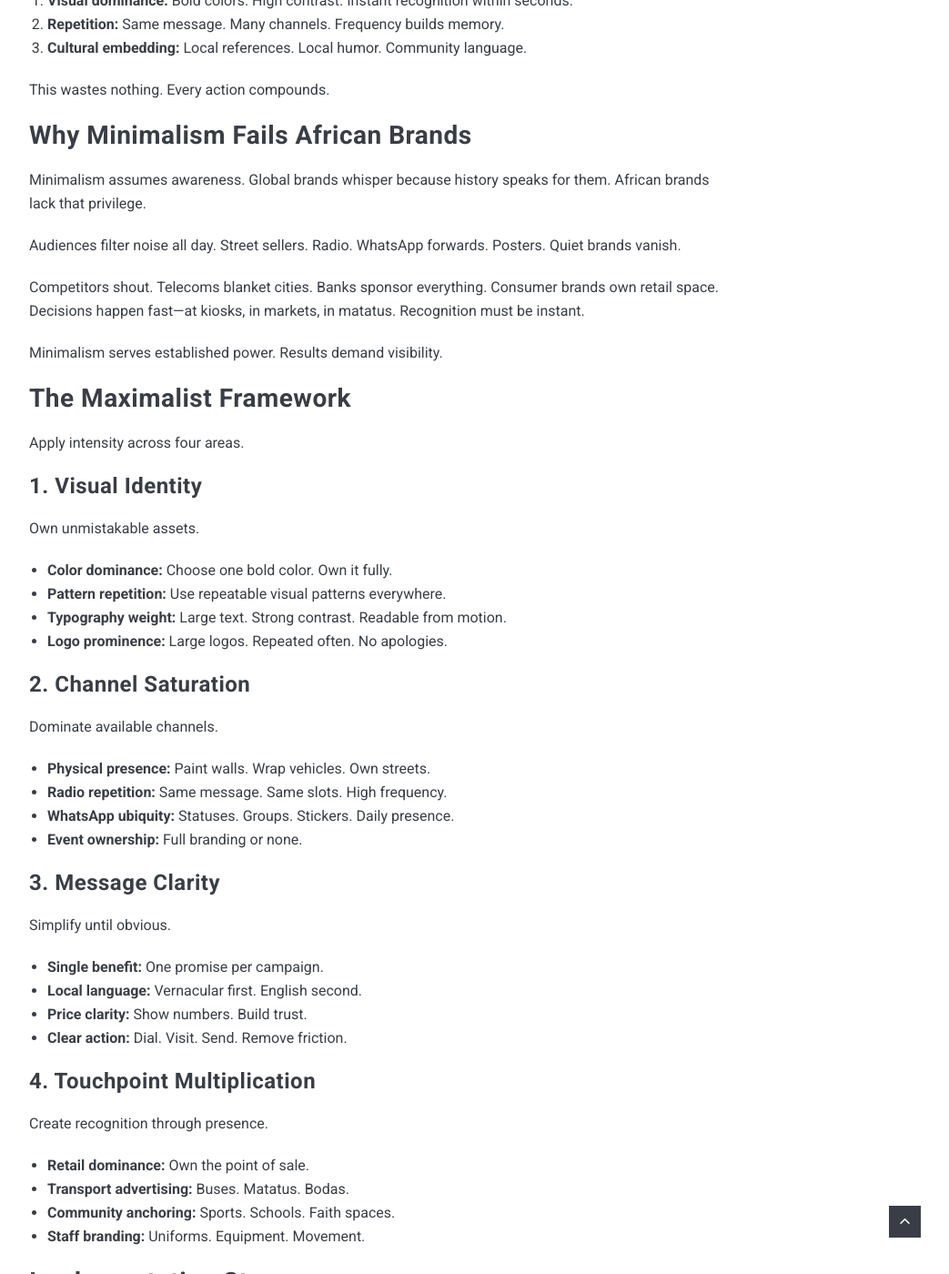
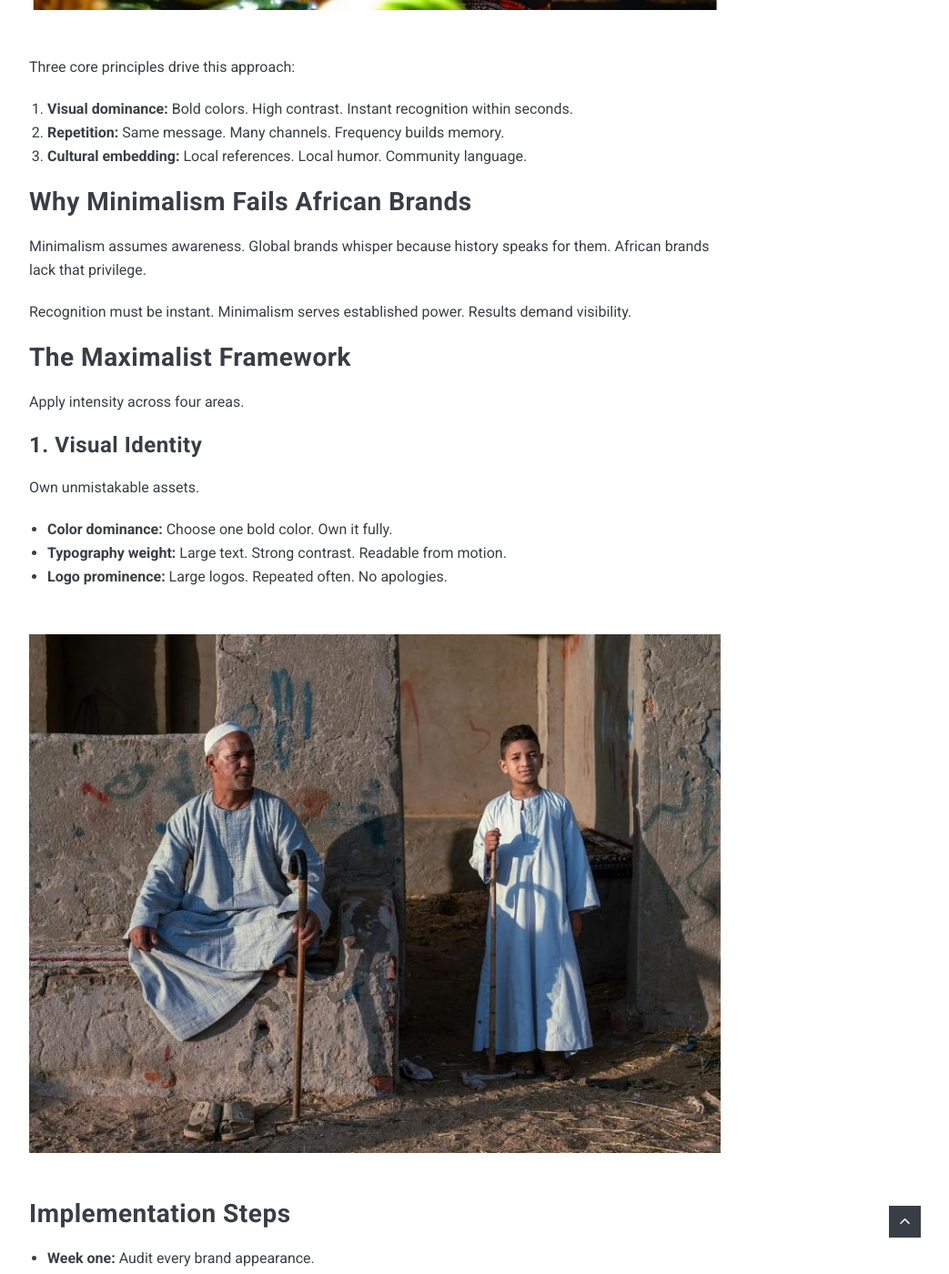
Before and after one commit to vrmshamba/mediatec-insights, a Jekyll site: the page built from _posts/2025-01-17-maximalist-marketing.md, in a window 1280 px wide and 1400 px high, scrolled down 2865 px. Shown: the whole window at 91% size, without its empty margins (228-1271 px from the left). Built offline with Jekyll 4.4.1, drawn with Linux system fonts in a browser that asks for light colours; nearby versions of some CDN libraries; comment, search, counter and statistics services are not loaded; some of the changed text lies outside the part shown.

Commit message:
Update 2025-01-17-maximalist-marketing.md
Signed-off-by: suziengatia <127926050+vrmshamba@users.noreply.github.com>

```diff
--- a/_posts/2025-01-17-maximalist-marketing.md
+++ b/_posts/2025-01-17-maximalist-marketing.md
@@ -2,7 +2,7 @@
 layout: post
 title: "Why African Brands Win With Maximum Impact: The Case for Maximalist Marketing"
 date: 2025-01-17 09:00:00 +0300
-image: images 01.jpg
+image: /images/01.jpg
 tags: [african-marketing, brand-strategy, maximalist-marketing]
 description: "African brands face unique challenges. Limited budgets. Fragmented markets. Low brand awareness. Maximalist marketing delivers the bold presence needed to break through."
 ---
@@ -20,11 +20,9 @@ This is maximalist marketing. Not more spending. Focused intensity.
 Your challenges stack differently.
 
 * **Budget pressure hits harder.** Marketing budgets across African markets sit far below global averages. Less money must work harder.
-* **Market fragmentation multiplies effort.** Nigeria spans hundreds of languages. Kenya spans dozens of communities. Messages cross borders others never face.
-* **Brand awareness starts at zero.** Many Western brands launch with ambient awareness. African brands build from nothing.
-* **Infrastructure gaps limit reach.** Audiences split across smartphones, feature phones, fiber, 2G, Facebook, and WhatsApp-only spaces.
+* **Market fragmentation multiplies effort.** messages cross borders others never face.
 
-Traditional advice breaks here.
+![Growing Pains Premium Report]({{ site.baseurl }}/images/growing-pains-premium.jpg)
 
 ## What Maximalist Marketing Means
 
@@ -32,7 +30,7 @@ Maximalist marketing concentrates attention.
 
 Every touchpoint registers fast. Every interaction sticks. Recognition grows through repetition and strength.
 
-![]({{ site.baseurl }}/images/07.jpg)
+![Visual Strategy]({{ site.baseurl }}/images/07.jpg)
 
 Three core principles drive this approach:
 
@@ -40,17 +38,11 @@ Three core principles drive this approach:
 2. **Repetition:** Same message. Many channels. Frequency builds memory.
 3. **Cultural embedding:** Local references. Local humor. Community language.
 
-This wastes nothing. Every action compounds.
-
 ## Why Minimalism Fails African Brands
 
 Minimalism assumes awareness. Global brands whisper because history speaks for them. African brands lack that privilege.
 
-Audiences filter noise all day. Street sellers. Radio. WhatsApp forwards. Posters. Quiet brands vanish.
-
-Competitors shout. Telecoms blanket cities. Banks sponsor everything. Consumer brands own retail space. Decisions happen fast—at kiosks, in markets, in matatus. Recognition must be instant.
-
-Minimalism serves established power. Results demand visibility.
+Recognition must be instant. Minimalism serves established power. Results demand visibility.
 
 ## The Maximalist Framework
 
@@ -59,30 +51,10 @@ Apply intensity across four areas.
 ### 1. Visual Identity
 Own unmistakable assets.
 * **Color dominance:** Choose one bold color. Own it fully.
-* **Pattern repetition:** Use repeatable visual patterns everywhere.
 * **Typography weight:** Large text. Strong contrast. Readable from motion.
 * **Logo prominence:** Large logos. Repeated often. No apologies.
 
-### 2. Channel Saturation
-Dominate available channels.
-* **Physical presence:** Paint walls. Wrap vehicles. Own streets.
-* **Radio repetition:** Same message. Same slots. High frequency.
-* **WhatsApp ubiquity:** Statuses. Groups. Stickers. Daily presence.
-* **Event ownership:** Full branding or none.
-
-### 3. Message Clarity
-Simplify until obvious.
-* **Single benefit:** One promise per campaign.
-* **Local language:** Vernacular first. English second.
-* **Price clarity:** Show numbers. Build trust.
-* **Clear action:** Dial. Visit. Send. Remove friction.
-
-### 4. Touchpoint Multiplication
-Create recognition through presence.
-* **Retail dominance:** Own the point of sale.
-* **Transport advertising:** Buses. Matatus. Bodas.
-* **Community anchoring:** Sports. Schools. Faith spaces.
-* **Staff branding:** Uniforms. Equipment. Movement.
+![Growth Analysis]({{ site.baseurl }}/images/04.jpg)
 
 ## Implementation Steps
 
@@ -91,13 +63,10 @@ Create recognition through presence.
 * **Week three:** Select three dominant touchpoints.
 * **Week four:** Launch. Measure. Adjust.
 
-![]({{ site.baseurl }}/images/04.jpg)
-
 ## Common Mistakes
 
 * **Confusing maximalism with clutter:** Strength stays clean.
 * **Spreading too thin:** Ownership beats presence.
-* **Copying Western playbooks:** Different markets. Different rules.
 * **Ignoring measurement:** Track awareness and sales lift.
 
 ## Next Steps
```
